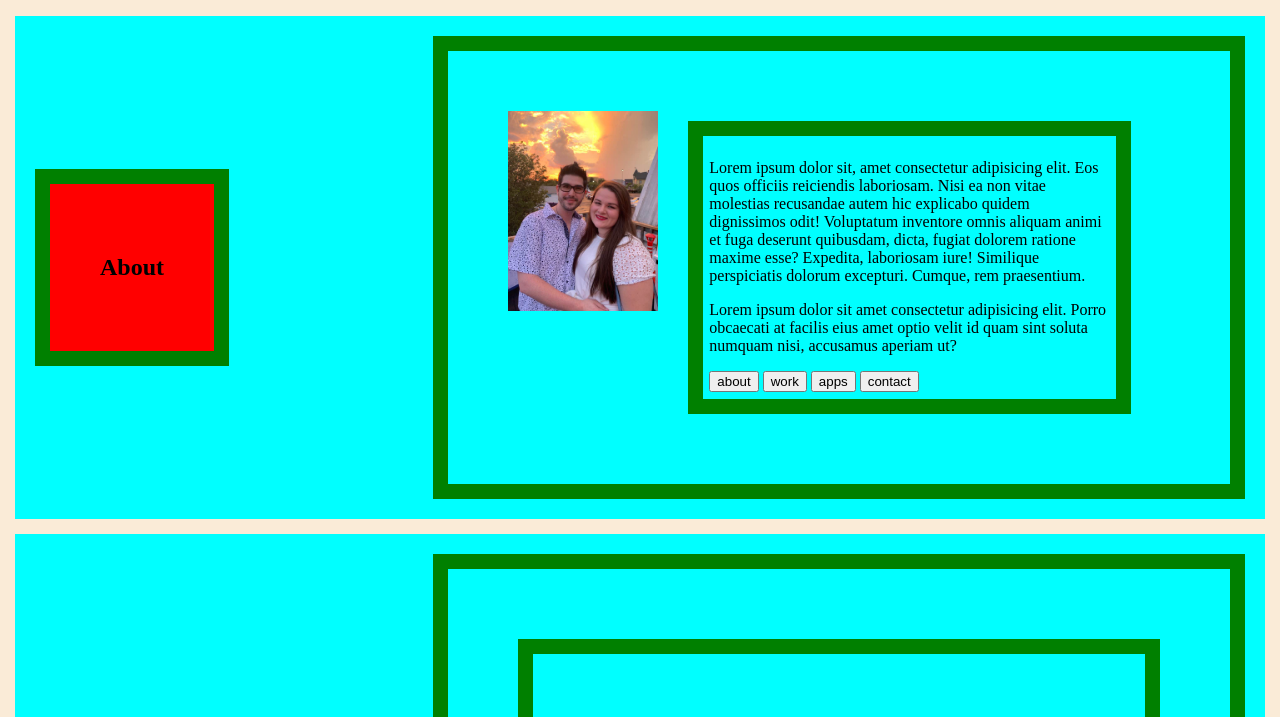
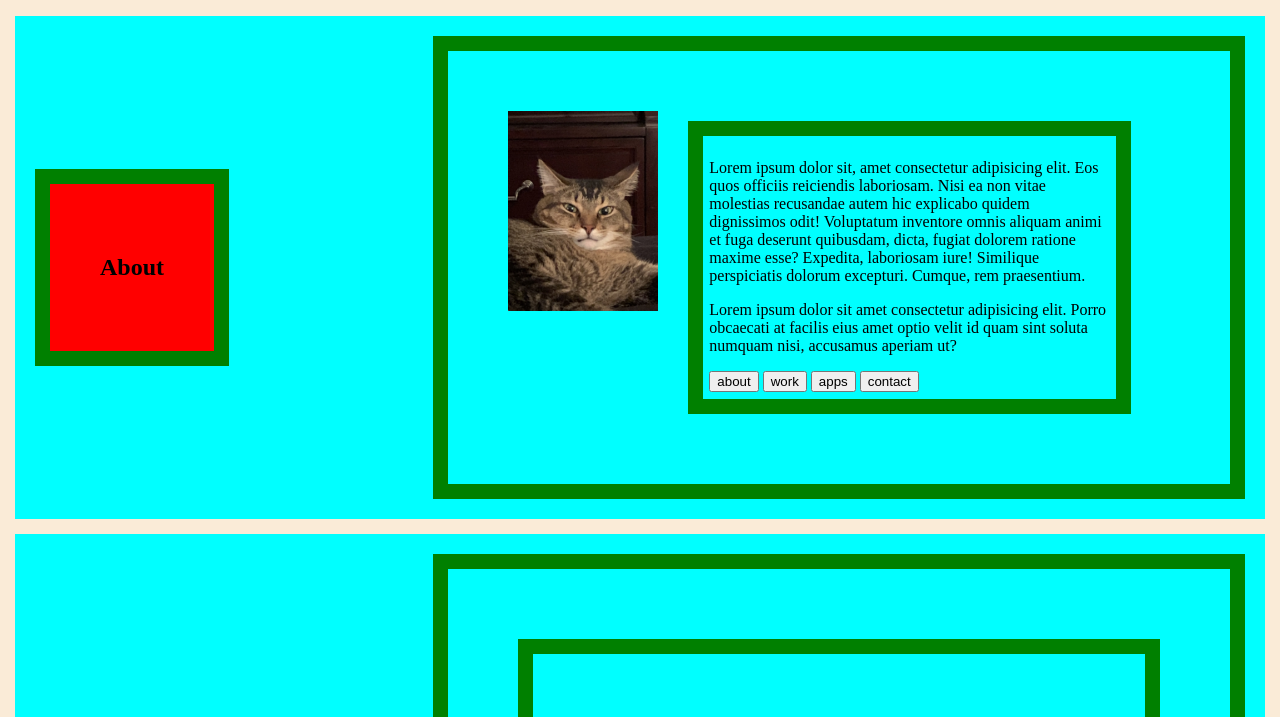
Before and after one commit to SuperMVS1991/MVS-Portfolio2, a plain HTML site: page index.html in a window 1280 px wide. Shown: the part 79-796 px from the top of the page. Drawn offline with Linux system fonts and the light colour scheme.

Commit message:
Committing Challenge 2 again which includes a new picture, as my previous picture had me and my soon to be Ex-Wife with me and changed it to a picture of my cat... and a descriptive README.md file with a descriptive step by step process of how this html code works...

```diff
--- a/index.html
+++ b/index.html
@@ -28,7 +28,7 @@
           <h2>About</h2>
         </div>
         <div class="about-content">
-          <img src="./assets/images/profile.jpg" class="profile-image" />
+          <img src="./assets\images\Marvino - Pic 1.jpg" class="profile-image" />
           <div class="about-text">
             <p>
               Lorem ipsum dolor sit, amet consectetur adipisicing elit. Eos quos
```
Also changed, not shown: assets/images/Marvino - Pic 1.jpg (added), assets/images/profile.jpg (deleted), 1 other file.
